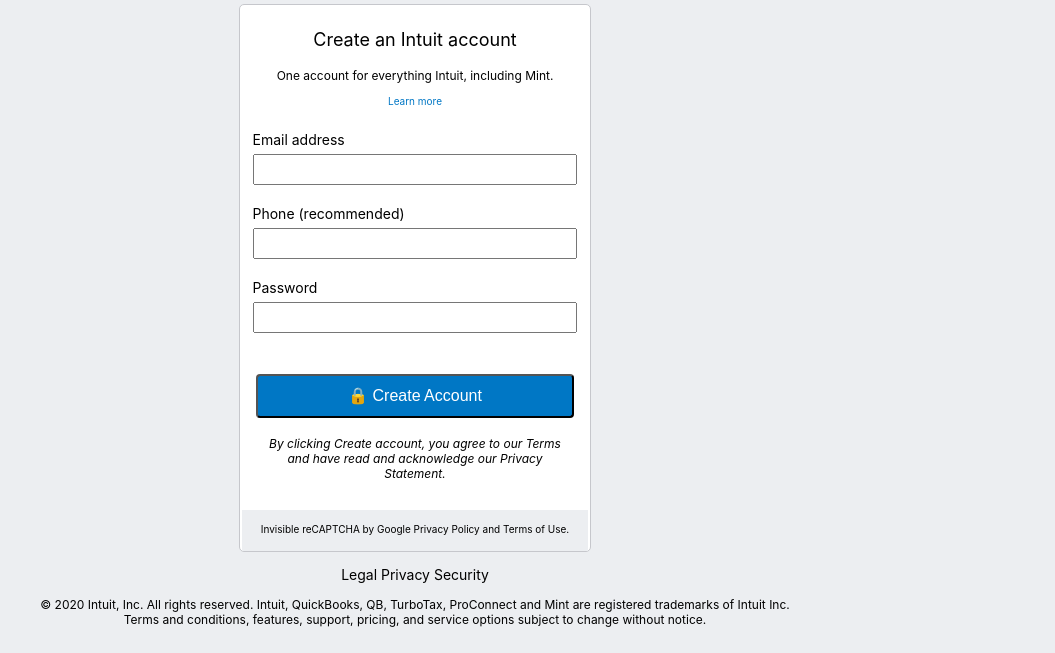
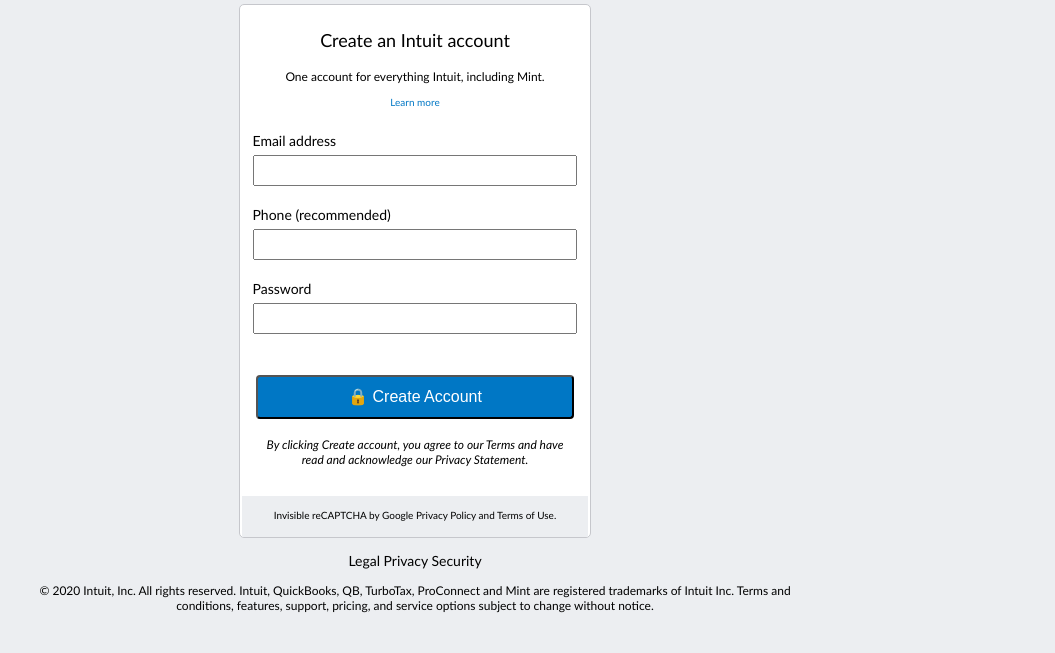
Before and after one commit to gdumani/collecting-data, a plain HTML site: page index.html in a window 1280 px wide. Shown: the part 204-857 px from the top of the page, without its empty margins (225-1280 px from the left). Drawn offline with Linux system fonts and the light colour scheme.

Commit message:
changed fonts

```diff
--- a/styles.css
+++ b/styles.css
@@ -1,7 +1,8 @@
 body{
-    font-family: -apple-system, BlinkMacSystemFont, 'Segoe UI', Roboto, Oxygen, Ubuntu, Cantarell, 'Open Sans', 'Helvetica Neue', sans-serif ;
+    font-family: 'Gill Sans', 'Gill Sans MT', Calibri, 'Trebuchet MS', sans-serif;
     background-color: #eceef1;
     text-align: center;
+    color: 4c4c4c;
 
 }
 header{
```
